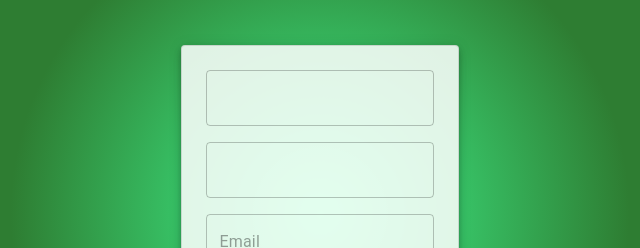
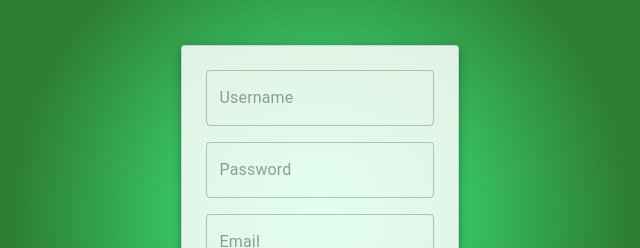
Before and after one commit to HiImZsofi/GreenRace, a React (Create React App) app in the folder client/: page /register in a window 1280 px wide. Shown: the part 186-434 px from the top of the page, without its empty margins (320-960 px from the left). Built offline with nearby package versions, Linux system fonts and the light colour scheme.

Commit message:
Add placeholder text for Login and Register

```diff
--- a/client/src/Views/Login.tsx
+++ b/client/src/Views/Login.tsx
@@ -121,6 +121,7 @@ class Login extends React.Component<{}, UserLoginDto> {
 					<InputField
 						type={{
 							inputType: "Email",
+							placeholder: "Email",
 							value: this.state.email,
 							onChangeHandler: this.emailChangeHandler,
 						}}
--- a/client/src/Views/Register.tsx
+++ b/client/src/Views/Register.tsx
@@ -105,6 +105,7 @@ class Register extends React.Component<{}, UserRegisterDto> {
 					<InputField
 						type={{
 							inputType: "Username",
+							placeholder: "Username",
 							value: this.state.username,
 							onChangeHandler: this.usernameChangeHandler,
 						}}
@@ -114,6 +115,7 @@ class Register extends React.Component<{}, UserRegisterDto> {
 					<InputField
 						type={{
 							inputType: "Password",
+							placeholder: "Password",
 							value: this.state.password,
 							onChangeHandler: this.passwordChangeHandler,
 						}}
@@ -123,6 +125,7 @@ class Register extends React.Component<{}, UserRegisterDto> {
 					<InputField
 						type={{
 							inputType: "Email",
+							placeholder: "Email",
 							value: this.state.email,
 							onChangeHandler: this.emailChangeHandler,
 						}}
```
